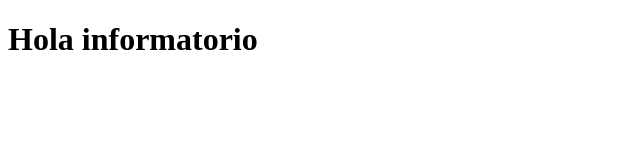
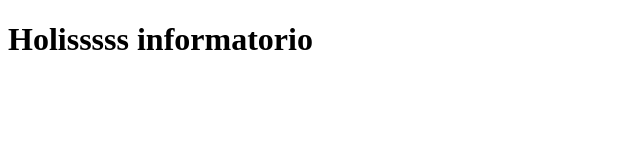
Before and after one commit to analaumujica/ejemplo, a plain HTML site: page app/index.html in a window 1280 px wide. Shown: the whole page, without its empty margins (0-640 px from the left). Drawn offline with Linux system fonts and the light colour scheme.

Commit message:
tercer commit

```diff
--- a/app/index.html
+++ b/app/index.html
@@ -6,6 +6,6 @@
     <title>Primer despliegue</title>
 </head>
 <body>
-    <h1>Hola informatorio</h1>
+    <h1>Holisssss informatorio</h1>
 </body>
 </html>
```
